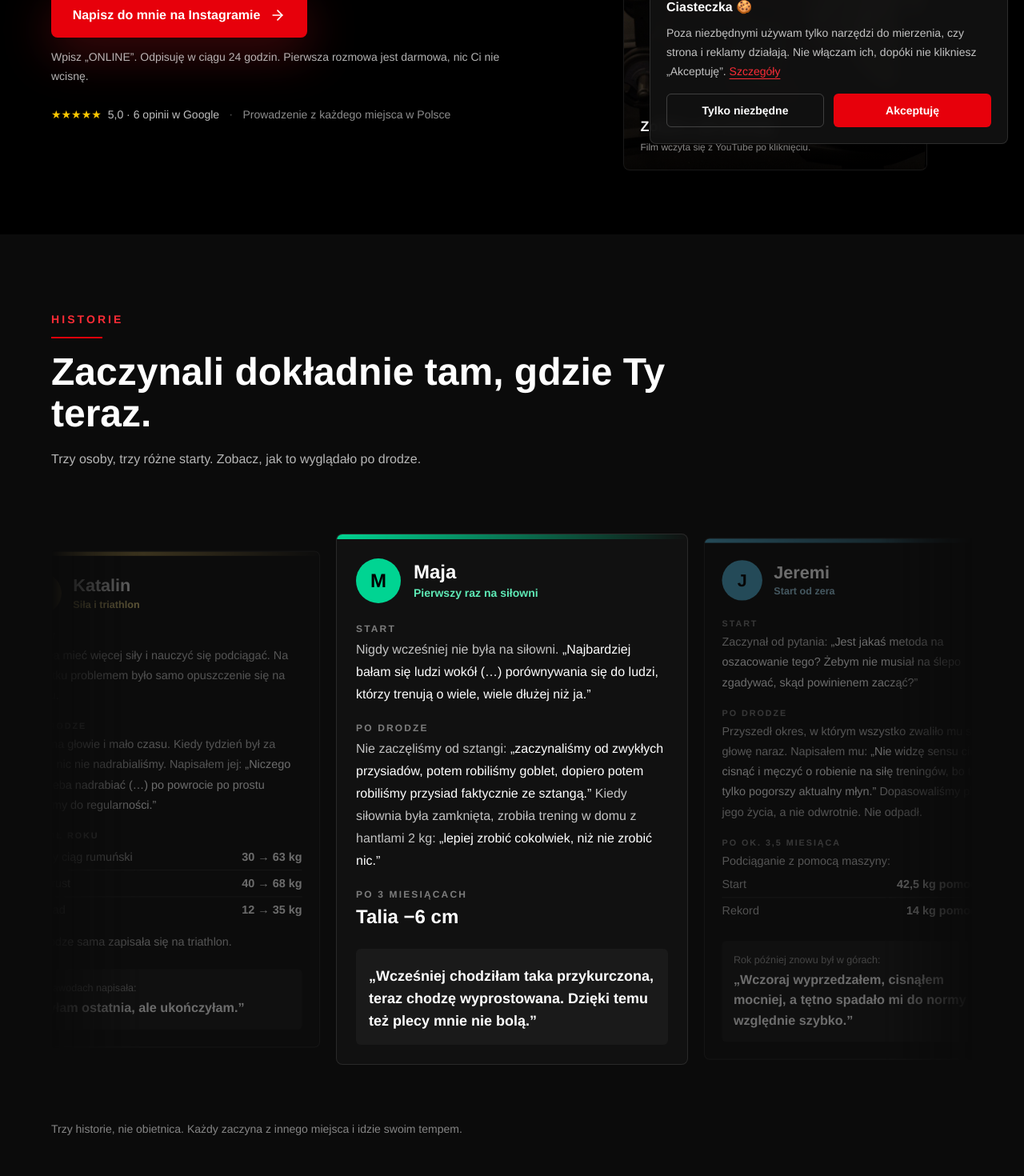
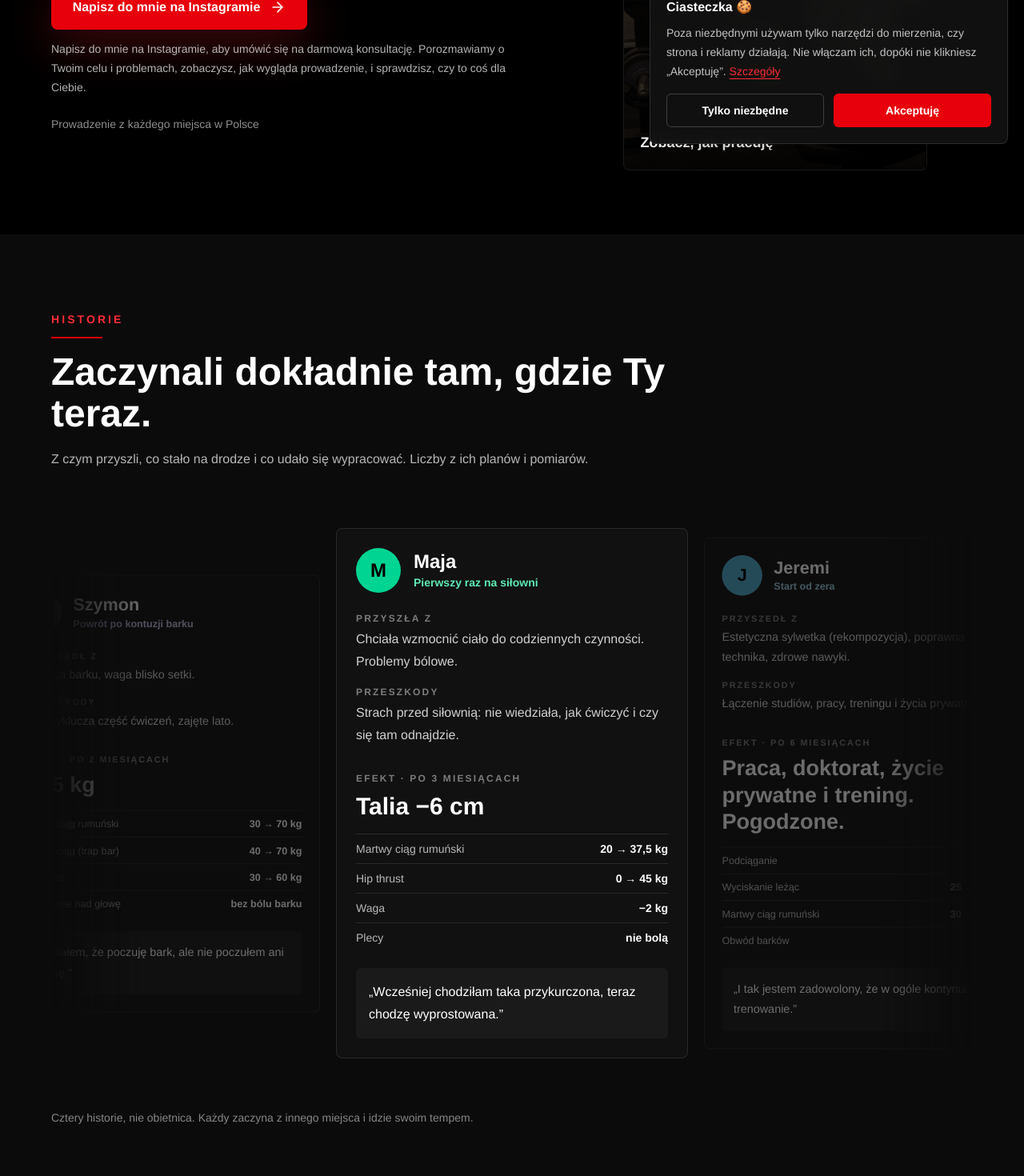
Before and after one commit to mateuszkajzarwspolpraca/landing-page-mateusz-kajzar, a Next.js app: page /online in a window 1280 px wide. Shown: the part 600-2070 px from the top of the page at 80% size. Built offline with nearby package versions, Linux system fonts and the light colour scheme.

Commit message:
Poprawki na online

```diff
--- a/app/online/content.tsx
+++ b/app/online/content.tsx
@@ -8,11 +8,8 @@
  */
 import Link from "next/link";
 import type { FaqItem } from "@/components/site/Faq";
-import { ResultTable, type Fear, type Milestone, type Story } from "@/components/site/OnlineSections";
+import type { Fear, Milestone, Story } from "@/components/site/OnlineSections";
 import { FAQ_BASE } from "@/lib/content";
-
-/** Słowo, które klient wpisuje w wiadomości na Instagramie. Po nim wiesz, że przyszedł z tej strony. */
-export const KEYWORD = "ONLINE";
 
 /**
  * Film VSL w hero. `videoId` to część linku YouTube po /shorts/ (albo po ?v=).
@@ -40,82 +37,69 @@ export const stories: Story[] = [
     name: "Maja",
     tag: "Pierwszy raz na siłowni",
     color: "emerald",
-    start: (
-      <>
-        Nigdy wcześniej nie była na siłowni.{" "}
-        <span className="text-white">„Najbardziej bałam się ludzi wokół (…) porównywania się do ludzi, którzy trenują o wiele, wiele dłużej niż ja.”</span>
-      </>
-    ),
-    journey: (
-      <>
-        Nie zaczęliśmy od sztangi:{" "}
-        <span className="text-white">„zaczynaliśmy od zwykłych przysiadów, potem robiliśmy goblet, dopiero potem robiliśmy przysiad faktycznie ze sztangą.”</span>{" "}
-        Kiedy siłownia była zamknięta, zrobiła trening w domu z hantlami 2 kg:{" "}
-        <span className="text-white">„lepiej zrobić cokolwiek, niż nie zrobić nic.”</span>
-      </>
-    ),
-    resultLabel: "Po 3 miesiącach",
-    result: <p className="text-2xl font-black text-white">Talia −6 cm</p>,
-    quote: "Wcześniej chodziłam taka przykurczona, teraz chodzę wyprostowana. Dzięki temu też plecy mnie nie bolą.",
+    startLabel: "Przyszła z",
+    start: "Chciała wzmocnić ciało do codziennych czynności. Problemy bólowe.",
+    obstacles: "Strach przed siłownią: nie wiedziała, jak ćwiczyć i czy się tam odnajdzie.",
+    when: "po 3 miesiącach",
+    headline: "Talia −6 cm",
+    rows: [
+      ["Martwy ciąg rumuński", "20 → 37,5 kg"],
+      ["Hip thrust", "0 → 45 kg"],
+      ["Waga", "−2 kg"],
+      ["Plecy", "nie bolą"],
+    ],
+    quote: "Wcześniej chodziłam taka przykurczona, teraz chodzę wyprostowana.",
   },
   {
     name: "Jeremi",
     tag: "Start od zera",
     color: "sky",
-    start: (
-      <>
-        Zaczynał od pytania:{" "}
-        <span className="text-white">„Jest jakaś metoda na oszacowanie tego? Żebym nie musiał na ślepo zgadywać, skąd powinienem zacząć?”</span>
-      </>
-    ),
-    journey: (
-      <>
-        Przyszedł okres, w którym wszystko zwaliło mu się na głowę naraz. Napisałem mu:{" "}
-        <span className="text-white">„Nie widzę sensu cię cisnąć i męczyć o robienie na siłę treningów, bo to tylko pogorszy aktualny młyn.”</span>{" "}
-        Dopasowaliśmy plan do jego życia, a nie odwrotnie. Nie odpadł.
-      </>
-    ),
-    resultLabel: "Po ok. 3,5 miesiąca",
-    result: (
-      <>
-        <p className="text-white/75">Podciąganie z pomocą maszyny:</p>
-        <ResultTable
-          rows={[
-            ["Start", "42,5 kg pomocy × 5"],
-            ["Rekord", "14 kg pomocy × 8"],
-          ]}
-        />
-      </>
-    ),
-    quote: "Wczoraj wyprzedzałem, cisnąłem mocniej, a tętno spadało mi do normy względnie szybko.",
-    quoteLead: "Rok później znowu był w górach:",
+    startLabel: "Przyszedł z",
+    start: "Estetyczna sylwetka (rekompozycja), poprawna technika, zdrowe nawyki.",
+    obstacles: "Łączenie studiów, pracy, treningu i życia prywatnego.",
+    when: "po 6 miesiącach",
+    headline: "Praca, doktorat, życie prywatne i trening. Pogodzone.",
+    rows: [
+      ["Podciąganie", "0 → 3"],
+      ["Wyciskanie leżąc", "25 → 40 kg"],
+      ["Martwy ciąg rumuński", "30 → 45 kg"],
+      ["Obwód barków", "+6 cm"],
+    ],
+    quote: "I tak jestem zadowolony, że w ogóle kontynuuję trenowanie.",
   },
   {
     name: "Katalin",
-    tag: "Siła i triathlon",
+    tag: "Siła i 1/8 Ironmana",
     color: "amber",
-    start: "Chciała mieć więcej siły i nauczyć się podciągać. Na początku problemem było samo opuszczenie się na drążku.",
-    journey: (
-      <>
-        Dużo na głowie i mało czasu. Kiedy tydzień był za ciężki, nic nie nadrabialiśmy. Napisałem jej:{" "}
-        <span className="text-white">„Niczego nie trzeba nadrabiać (…) po powrocie po prostu wracamy do regularności.”</span>
-      </>
-    ),
-    resultLabel: "Po pół roku",
-    result: (
-      <>
-        <ResultTable
-          rows={[
-            ["Martwy ciąg rumuński", "30 → 63 kg"],
-            ["Hip thrust", "40 → 68 kg"],
-            ["Przysiad", "12 → 35 kg"],
-          ]}
-        />
-        <p className="mt-3 text-white/75">Po drodze sama zapisała się na triathlon.</p>
-      </>
-    ),
-    quote: "Byłam ostatnia, ale ukończyłam.",
-    quoteLead: "Po zawodach napisała:",
+    startLabel: "Przyszła z",
+    start: "Budowa zdrowej, sprawnej i silnej sylwetki.",
+    obstacles: "Praca, rodzina, brak czasu i tendencja do zaniżania własnych osiągnięć.",
+    when: "po pół roku",
+    headline: "Martwy ciąg ×2",
+    rows: [
+      ["Martwy ciąg rumuński", "30 → 63 kg"],
+      ["Hip thrust", "40 → 68 kg"],
+      ["Przysiad", "12 → 37,5 kg"],
+      ["1/8 Ironmana", "ukończona"],
+    ],
+    quote: "Bywają takie dni i tygodnie. Nie ma spiny, są drugie terminy.",
+  },
+  {
+    name: "Szymon",
+    tag: "Powrót po kontuzji barku",
+    color: "violet",
+    startLabel: "Przyszedł z",
+    start: "Kontuzja barku, waga blisko setki.",
+    obstacles: "Bark wyklucza część ćwiczeń, zajęte lato.",
+    when: "po 2 miesiącach",
+    headline: "−2,5 kg",
+    rows: [
+      ["Martwy ciąg rumuński", "30 → 70 kg"],
+      ["Martwy ciąg (trap bar)", "40 → 70 kg"],
+      ["Hip thrust", "30 → 60 kg"],
+      ["Wyciskanie nad głowę", "bez bólu barku"],
+    ],
+    quote: "Myślałem, że poczuję bark, ale nie poczułem ani trochę.",
   },
 ];
 
@@ -127,11 +111,11 @@ export const phases = [
   },
   {
     title: "Rozumiesz",
-    text: "Do każdej decyzji dostajesz „dlaczego”. Co tydzień jedna krótka infografika zamiast stu stron teorii.",
+    text: "Co tydzień dostajesz proste infografiki, z których uczysz się fitnessu i rozumiesz, dlaczego podejmujemy takie, a nie inne decyzje.",
   },
   {
     title: "Decydujesz",
-    text: "Ciężar dobierasz bez zgadywania, lżejszy tydzień ustawiasz bez poczucia winy i wiesz, co zmienić, a czego nie ruszać.",
+    text: "Im dłużej pracujemy, tym większą masz świadomość podejmowanych decyzji. Celem końcowym współpracy jest doprowadzić Cię do miejsca, w którym nie potrzebujesz trenera.",
   },
 ];
 
@@ -217,12 +201,16 @@ export const beliefs = [
   "Masz rozumieć, co robisz, a nie potrzebować trenera do końca życia.",
 ];
 
-/** Zdanie pod przyciskiem DM w hero i przy cenie. */
-export const DM_NOTE = "Odpisuję w ciągu 24 godzin. Pierwsza rozmowa jest darmowa, nic Ci nie wcisnę.";
+/** Zdanie pod przyciskiem DM w hero. */
+export const DM_NOTE_HERO =
+  "Napisz do mnie na Instagramie, aby umówić się na darmową konsultację. Porozmawiamy o Twoim celu i problemach, zobaczysz, jak wygląda prowadzenie, i sprawdzisz, czy to coś dla Ciebie.";
+
+/** Zdanie pod przyciskiem DM przy cenie i na końcu strony. */
+export const DM_NOTE_QUESTIONS = "Masz dodatkowe pytania? Odezwij się na Instagramie, postaram się pomóc.";
 
 /** „Co się dzieje, gdy napiszesz”: 4 kroki. */
 export const afterMessage = [
-  { title: `Piszesz „${KEYWORD}” na Instagramie`, text: "Możesz od razu zapytać o cokolwiek. Nie musisz jeszcze nic decydować." },
+  { title: "Piszesz do mnie na Instagramie", text: "Możesz od razu zapytać o cokolwiek. Nie musisz jeszcze nic decydować." },
   { title: "Darmowa rozmowa, ok. 30 minut", text: "Bez opłat i bez zobowiązań. Głosowo albo z kamerką: Twój cel, co wcześniej nie wyszło, ile realnie masz czasu w tygodniu." },
   { title: "Plan startowy", text: "Zdjęcia i pomiary na punkt zero, jedzenie ustawione w aplikacji, plan na pierwsze treningi." },
   { title: "Pierwszy tydzień", text: "Technika na spokojnie, ok. 70% możliwości. Ciężar dokładamy potem." },
--- a/app/online/page.tsx
+++ b/app/online/page.tsx
@@ -18,8 +18,8 @@ import { SwipeCarousel } from "@/components/site/SwipeCarousel";
 import { VideoEmbed } from "@/components/site/VideoEmbed";
 import { REVIEWS } from "@/lib/content";
 import {
-  DM_NOTE,
-  KEYWORD,
+  DM_NOTE_HERO,
+  DM_NOTE_QUESTIONS,
   afterMessage,
   beliefs,
   faq,
@@ -63,13 +63,9 @@ export default function OnlinePage() {
                 próby Ci nie wyszły.
               </p>
               <div className="mt-7">
-                <DmBlock source="online-hero" keyword={KEYWORD} note={DM_NOTE} />
+                <DmBlock source="online-hero" note={DM_NOTE_HERO} />
               </div>
-              <div className="mt-6 flex flex-col gap-1.5 sm:flex-row sm:items-center sm:gap-3">
-                <GoogleRatingBadge />
-                <span className="hidden text-white/30 sm:inline">·</span>
-                <span className="text-sm text-white/55">Prowadzenie z każdego miejsca w Polsce</span>
-              </div>
+              <p className="mt-6 text-sm text-white/55">Prowadzenie z każdego miejsca w Polsce</p>
             </div>
             {/* Film VSL (pionowy, z YouTube). Wczytuje się dopiero po kliknięciu. */}
             <VideoEmbed
@@ -87,7 +83,7 @@ export default function OnlinePage() {
           <SectionHeading
             eyebrow="Historie"
             title="Zaczynali dokładnie tam, gdzie Ty teraz."
-            intro={<p>Trzy osoby, trzy różne starty. Zobacz, jak to wyglądało po drodze.</p>}
+            intro={<p>Z czym przyszli, co stało na drodze i co udało się wypracować. Liczby z ich planów i pomiarów.</p>}
           />
           <div className="mt-8">
             <SwipeCarousel label="Historie podopiecznych">
@@ -96,18 +92,24 @@ export default function OnlinePage() {
               ))}
             </SwipeCarousel>
           </div>
-          <p className="mt-6 text-sm text-white/50">Trzy historie, nie obietnica. Każdy zaczyna z innego miejsca i idzie swoim tempem.</p>
+          <p className="mt-6 text-sm text-white/50">Cztery historie, nie obietnica. Każdy zaczyna z innego miejsca i idzie swoim tempem.</p>
         </Section>
 
         {/* 3. Znasz to? */}
         <Section>
           <SectionHeading title="Znasz to?" />
           <Prose className="mt-6">
-            <p>Osiem godzin przy biurku. Krzyż i szyja dają znać, a po schodach do mieszkania wchodzisz z zadyszką.</p>
             <p>
-              Było już podejście: z internetu, z gotowego planu albo z trenerem online. Rozpiska działała, dopóki życie szło
-              idealnie. Potem przyszedł gorszy tydzień i zamiast pomocy padło „musisz się bardziej postarać”. Aż w końcu pojawia
-              się łatka: „nie nadaję się do fitnessu”.
+              Osiem godzin przy biurku, plecy i szyja dają znać, a codzienne czynności sprawiają ból lub dyskomfort.
+            </p>
+            <p>
+              Próbowałeś/aś już sam/a, korzystałeś/aś z darmowych planów albo wykupiłeś/aś prowadzenie u innego trenera online,
+              ale cały czas coś nie wychodziło?
+            </p>
+            <p>
+              Rozpiska działała idealnie, dopóki faktycznie byłeś/aś w stanie się jej trzymać. Gdy tylko pojawiał się trudniejszy
+              okres w życiu, cele treningowe schodziły na dalszy plan. Aż w końcu sam/a przypiąłeś/przypięłaś sobie łatkę: „Ja to
+              się chyba do tego nie nadaję”.
             </p>
           </Prose>
           <Highlight className="mt-8 max-w-2xl">
@@ -206,7 +208,7 @@ export default function OnlinePage() {
             </Card>
           </div>
           <div className="mt-10">
-            <DmBlock source="online-oferta" keyword={KEYWORD} note={DM_NOTE} />
+            <DmBlock source="online-oferta" note={DM_NOTE_QUESTIONS} />
           </div>
         </Section>
 
@@ -298,8 +300,7 @@ export default function OnlinePage() {
             <div className="mt-8">
               <DmBlock
                 source="online-final"
-                keyword={KEYWORD}
-                note="A jeśli jeszcze nie teraz, obserwuj, wracaj. Nikt Cię nie goni."
+                note={DM_NOTE_QUESTIONS}
                 align="center"
               />
             </div>
--- a/components/site/DmButton.tsx
+++ b/components/site/DmButton.tsx
@@ -43,9 +43,12 @@ export function DmButton({ source, label = "Napisz do mnie na Instagramie", clas
 type DmBlockProps = {
   /** Jak w DmButton: skąd kliknięto. */
   source: string;
-  /** Słowo, które klient ma wpisać w wiadomości, np. "ONLINE". Po nim poznajesz, z której strony przyszedł. */
-  keyword: string;
-  /** Zdanie pod przyciskiem (po „Wpisz „…”.”). Jeśli puste, używany jest tekst domyślny. */
+  /**
+   * Opcjonalne słowo, które klient ma wpisać w wiadomości, np. "JAWORZNO". Po nim poznajesz, z której strony przyszedł.
+   * Jeśli jest podane, pod przyciskiem pojawia się „Wpisz „…”.” przed `note`.
+   */
+  keyword?: string;
+  /** Zdanie pod przyciskiem. Jeśli puste, używany jest tekst domyślny. */
   note?: string;
   /** Wyrównanie: do lewej albo do środka. */
   align?: "left" | "center";
@@ -65,7 +68,8 @@ export function DmBlock({ source, keyword, note, align = "left" }: DmBlockProps)
     >
       <DmButton source={source} />
       <p className="text-sm leading-6 text-white/70">
-        Wpisz „{keyword}”. {note ?? "Odpisuję w ciągu 24 godzin. Pogadamy bez ciśnienia, nic Ci nie wcisnę."}
+        {keyword && <>Wpisz „{keyword}”. </>}
+        {note ?? "Odpisuję w ciągu 24 godzin. Pogadamy bez ciśnienia, nic Ci nie wcisnę."}
       </p>
     </div>
   );
--- a/components/site/OnlineSections.tsx
+++ b/components/site/OnlineSections.tsx
@@ -11,13 +11,14 @@ import { cn } from "@/lib/utils";
 /* ---------- Historie ---------- */
 
 /** Kolor akcentu karty historii. Każda historia ma inny, żeby karty się od siebie odróżniały. */
-export type StoryColor = "amber" | "sky" | "emerald";
+export type StoryColor = "amber" | "sky" | "emerald" | "violet";
 
-/** Klasy Tailwinda dla każdego koloru: kółko z inicjałem, pasek na górze karty i podpis. */
-const STORY_COLORS: Record<StoryColor, { avatar: string; band: string; tag: string }> = {
-  amber: { avatar: "bg-amber-400 text-black", band: "from-amber-400", tag: "text-amber-300" },
-  sky: { avatar: "bg-sky-400 text-black", band: "from-sky-400", tag: "text-sky-300" },
-  emerald: { avatar: "bg-emerald-400 text-black", band: "from-emerald-400", tag: "text-emerald-300" },
+/** Klasy Tailwinda dla każdego koloru: kółko z inicjałem i podpis pod imieniem. */
+const STORY_COLORS: Record<StoryColor, { avatar: string; tag: string }> = {
+  amber: { avatar: "bg-amber-400 text-black", tag: "text-amber-300" },
+  sky: { avatar: "bg-sky-400 text-black", tag: "text-sky-300" },
+  emerald: { avatar: "bg-emerald-400 text-black", tag: "text-emerald-300" },
+  violet: { avatar: "bg-violet-400 text-black", tag: "text-violet-300" },
 };
 
 /** Dane jednej historii podopiecznego. */
@@ -27,27 +28,36 @@ export type Story = {
   /** Krótki podpis pod imieniem, np. „Pierwszy raz na siłowni”. */
   tag: string;
   color: StoryColor;
-  /** Sekcja „Start”: z czym przyszła/przyszedł. */
-  start: ReactNode;
-  /** Sekcja „Po drodze”: co się działo w trakcie. */
-  journey: ReactNode;
-  /** Nagłówek sekcji wyniku, np. „Po 3 miesiącach”. */
-  resultLabel: string;
-  /** Wynik: tekst albo tabelka (ResultTable). */
-  result: ReactNode;
+  /** Nagłówek pierwszej sekcji: „Przyszła z” albo „Przyszedł z”. */
+  startLabel: string;
+  /** Z czym przyszła/przyszedł (cel i punkt startu). */
+  start: string;
+  /** Co stało na drodze. */
+  obstacles: string;
+  /** Kiedy liczony efekt, np. „po 3 miesiącach” (wyświetla się jako „Efekt · po 3 miesiącach”). */
+  when: string;
+  /** Główny efekt dużymi literami, np. „Talia −6 cm”. */
+  headline: string;
+  /** Szczegóły efektu: [co, wynik], np. ["Hip thrust", "0 → 45 kg"]. */
+  rows: [string, string][];
   /** Cytat podopiecznego na dole karty (bez cudzysłowów, dodają się same). */
   quote: string;
-  /** Opcjonalne zdanie przed cytatem, np. „Po zawodach napisała:”. */
-  quoteLead?: string;
 };
 
-/** Karta jednej historii w karuzeli „Historie”. */
+/** Mały szary nagłówek sekcji w karcie, np. „PRZESZKODY”. */
+function CardLabel({ children }: { children: ReactNode }) {
+  return <p className="text-xs font-black uppercase tracking-[0.18em] text-white/45">{children}</p>;
+}
+
+/**
+ * Karta jednej historii w karuzeli „Historie”.
+ * Układ: imię → z czym przyszła/przyszedł → przeszkody → efekt (duży nagłówek + tabelka) → cytat.
+ * Efekt jest dosunięty do dołu karty, żeby w różnych kartach wypadał na podobnej wysokości.
+ */
 export function StoryCard({ story }: { story: Story }) {
   const color = STORY_COLORS[story.color];
   return (
-    <article className="relative flex h-full flex-col overflow-hidden rounded-lg border border-white/10 bg-surface">
-      <div className={cn("h-1.5 w-full bg-gradient-to-r to-transparent", color.band)} />
-      <div className="flex flex-1 flex-col p-5 sm:p-6">
+    <article className="flex h-full flex-col rounded-lg border border-white/10 bg-surface p-5 sm:p-6">
       <header className="flex items-center gap-4">
         <span
           aria-hidden="true"
@@ -61,39 +71,41 @@ export function StoryCard({ story }: { story: Story }) {
         </div>
       </header>
 
-        <dl className="mt-6 flex-1 space-y-5 text-sm leading-6 text-white/75 sm:text-base sm:leading-7">
+      <div className="mt-6 space-y-4 text-sm leading-6 text-white/80 sm:text-base sm:leading-7">
         <div>
-            <dt className="text-xs font-black uppercase tracking-[0.18em] text-white/45">Start</dt>
-            <dd className="mt-1">{story.start}</dd>
+          <CardLabel>{story.startLabel}</CardLabel>
+          <p className="mt-1">{story.start}</p>
         </div>
         <div>
-            <dt className="text-xs font-black uppercase tracking-[0.18em] text-white/45">Po drodze</dt>
-            <dd className="mt-1">{story.journey}</dd>
+          <CardLabel>Przeszkody</CardLabel>
+          <p className="mt-1">{story.obstacles}</p>
         </div>
-          <div>
-            <dt className="text-xs font-black uppercase tracking-[0.18em] text-white/45">{story.resultLabel}</dt>
-            <dd className="mt-1 text-white">{story.result}</dd>
       </div>
-        </dl>
 
-        <figure className="mt-6 rounded-md bg-white/[0.04] p-4">
-          {story.quoteLead && <figcaption className="text-sm text-white/55">{story.quoteLead}</figcaption>}
-          <blockquote className="mt-1 text-base font-bold leading-7 text-white sm:text-lg">„{story.quote}”</blockquote>
-        </figure>
+      {/* Efekt dosunięty do dołu (mt-auto) */}
+      <div className="mt-auto pt-8">
+        <CardLabel>Efekt · {story.when}</CardLabel>
+        <p className="mt-2 text-2xl font-black leading-tight text-white sm:text-3xl">{story.headline}</p>
+        <div className="mt-4 border-t border-white/10">
+          <ResultTable rows={story.rows} />
+        </div>
+        <blockquote className="mt-5 rounded-md bg-white/[0.04] p-4 text-sm leading-6 text-white sm:text-base sm:leading-7">
+          „{story.quote}”
+        </blockquote>
       </div>
     </article>
   );
 }
 
-/** Mała tabelka „ćwiczenie: przed → po”. */
+/** Tabelka wyników: [co, wynik] w wierszach, np. „Hip thrust · 0 → 45 kg”. */
 export function ResultTable({ rows }: { rows: [string, string][] }) {
   return (
-    <table className="w-full text-left text-sm sm:text-base">
+    <table className="w-full text-left text-sm">
       <tbody className="divide-y divide-white/10">
         {rows.map(([label, value]) => (
           <tr key={label}>
-            <td className="py-1.5 pr-3 text-white/70">{label}</td>
-            <td className="whitespace-nowrap py-1.5 text-right font-black text-white">{value}</td>
+            <td className="py-2 pr-3 text-white/70">{label}</td>
+            <td className="whitespace-nowrap py-2 text-right font-black text-white">{value}</td>
           </tr>
         ))}
       </tbody>
--- a/components/site/VideoEmbed.tsx
+++ b/components/site/VideoEmbed.tsx
@@ -79,7 +79,6 @@ export function VideoEmbed({
           </span>
           <span className="absolute inset-x-0 bottom-0 p-5">
             <span className="block text-lg font-black text-white">{label}</span>
-            <span className="mt-1 block text-xs text-white/60">Film wczyta się z YouTube po kliknięciu.</span>
           </span>
         </button>
       )}
```
Lines whose indentation alone changed are shown as unchanged.
